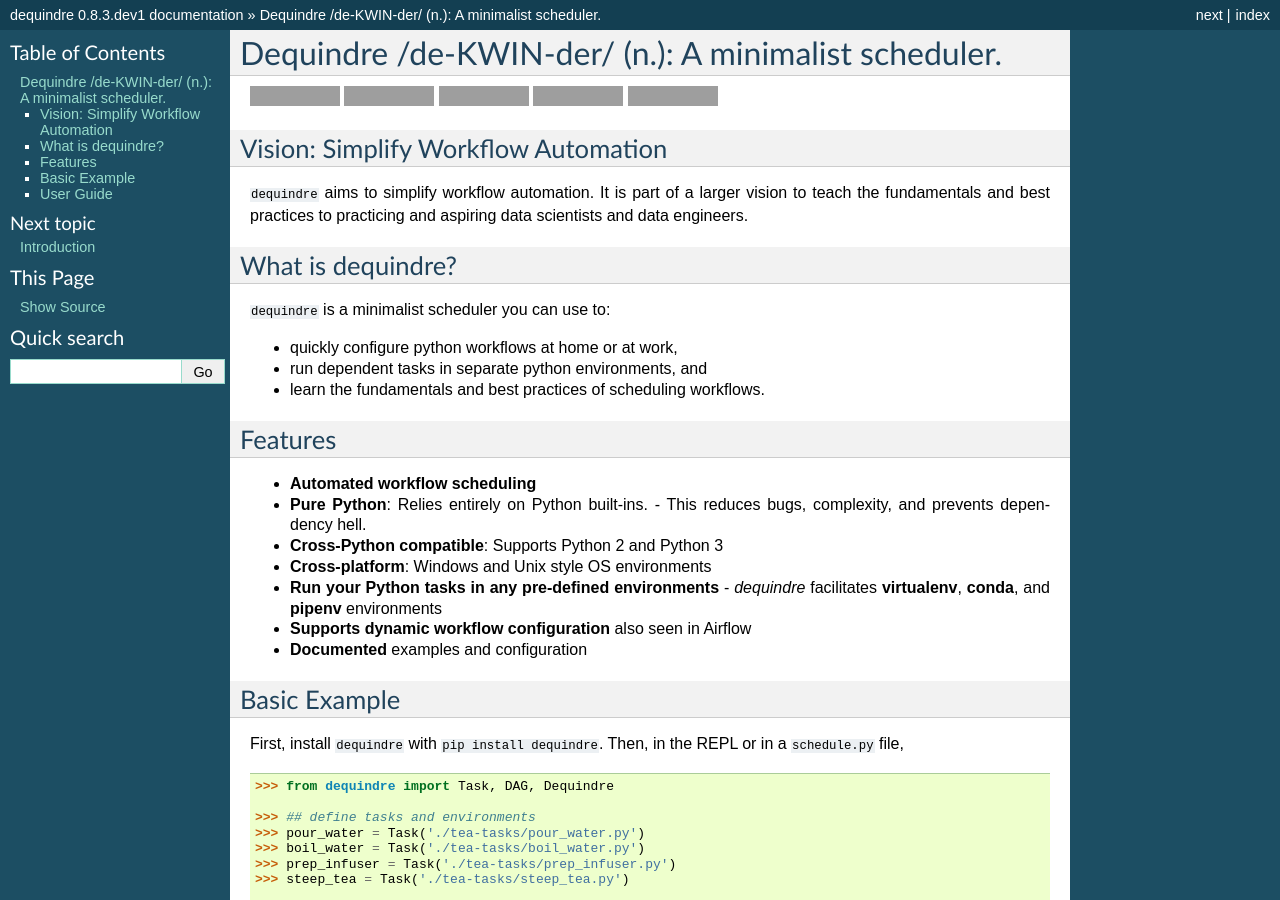
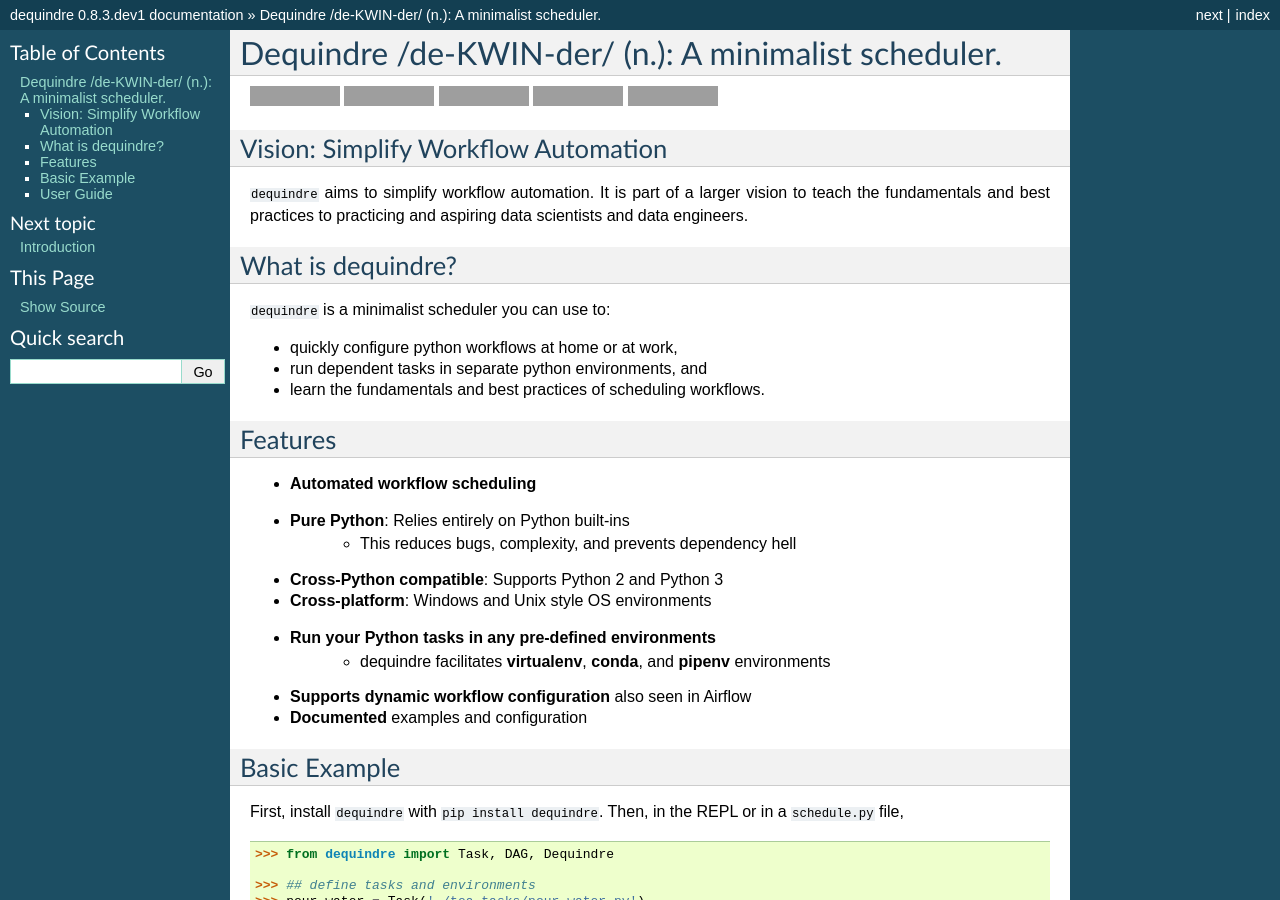
Before and after one commit to vogt4nick/dequindre, a Sphinx documentation site: the page built from docs/source/index.rst, in a window 1280 px wide and 900 px high, cut to the strip 0-900 px from the top of the window. Built offline with Sphinx 7.4.7, drawn with Linux system fonts in a browser that asks for light colours; grey boxes are pictures that could not be loaded.

Commit message:
Further tweak features

```diff
--- a/docs/source/index.rst
+++ b/docs/source/index.rst
@@ -52,12 +52,12 @@
 ^^^^^^^^
 
 - **Automated workflow scheduling**
-- **Pure Python**: Relies entirely on Python built-ins.
-  - This reduces bugs, complexity, and prevents dependency hell.
+- **Pure Python**: Relies entirely on Python built-ins
+    - This reduces bugs, complexity, and prevents dependency hell
 - **Cross-Python compatible**: Supports Python 2 and Python 3
 - **Cross-platform**: Windows and Unix style OS environments
 - **Run your Python tasks in any pre-defined environments**
-  - `dequindre` facilitates **virtualenv**, **conda**, and **pipenv** environments
+    - dequindre facilitates **virtualenv**, **conda**, and **pipenv** environments
 - **Supports dynamic workflow configuration** also seen in Airflow
 - **Documented** examples and configuration
 
```
Also changed, not shown: readme.md (+3 -3 lines).
